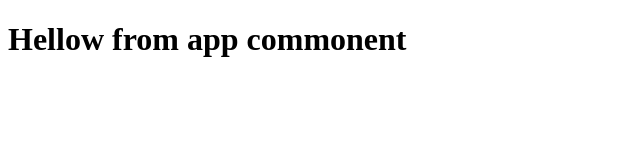
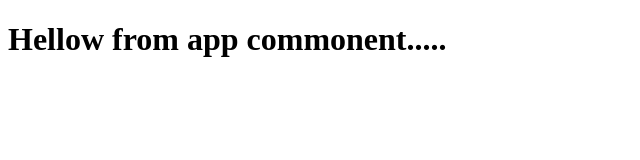
Before and after one commit to rashadalhashmi/EcommerceApp, an Angular app: page / in a window 1280 px wide. Shown: the top 160 px of the page, without its empty margins (0-640 px from the left). Built offline with nearby package versions, Linux system fonts and the light colour scheme.

Commit message:
new change

```diff
--- a/src/app/app.component.html
+++ b/src/app/app.component.html
@@ -1 +1 @@
-<h1>Hellow from app commonent</h1>
+<h1>Hellow from app commonent.....</h1>
```
